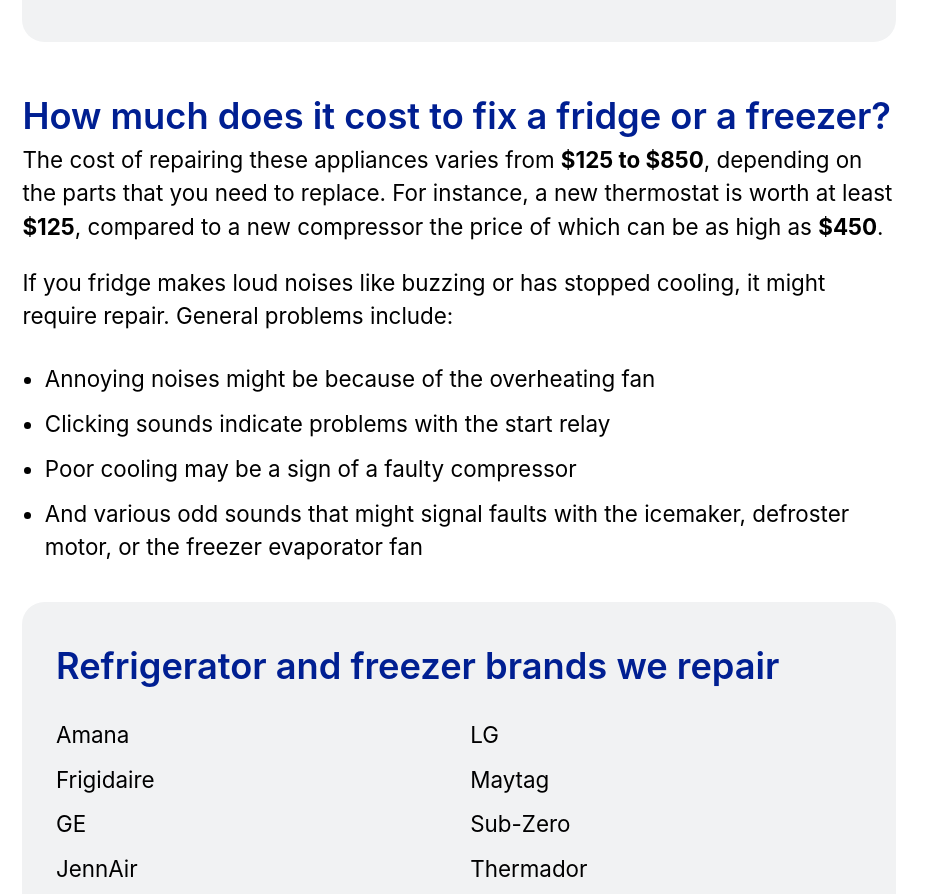
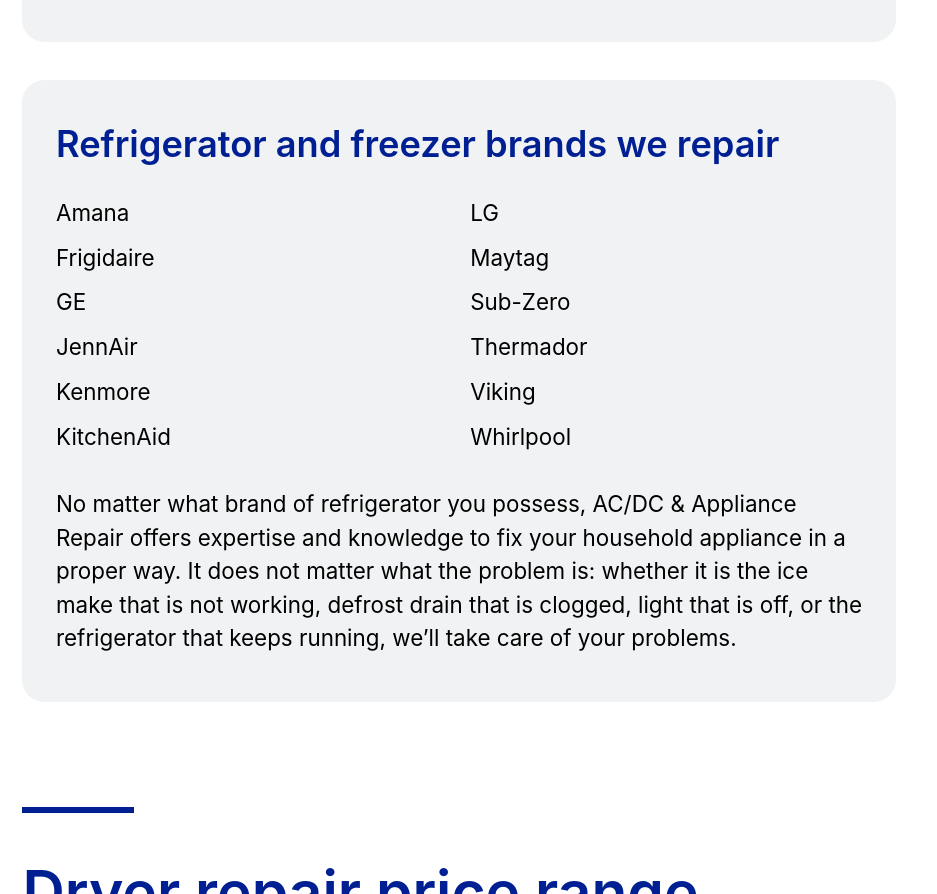
Before and after one commit to rusak83/jennair.acdchomeservices.com, a plain HTML site: page appliance-repair.html in a window 1280 px wide. Shown: the part 8639-9533 px from the top of the page, without its empty margins (0-937 px from the left). Drawn offline with Linux system fonts and the light colour scheme.

Commit message:
Удален раздел с ценами на ремонт холодильников и морозильников
- Удален раздел 'How much does it cost to fix a fridge or a freezer?'
- Убрана информация о стоимости ремонта ($125-$850)
- Удалены детали проблем с холодильниками и морозильниками
- Обновлены страницы: index.html, appliance-repair.html, refrigerator-repair.html, freezer-repair.html

```diff
--- a/appliance-repair.html
+++ b/appliance-repair.html
@@ -372,20 +372,6 @@
                 </ul>
             </div>
 
-            <h3 class="section-subheadline">How much does it cost to fix a fridge or a freezer?</h3>
-            <p class="big">
-                The cost of repairing these appliances varies from <strong>$125 to $850</strong>, depending on the parts that you need to replace. For instance, a new thermostat is worth at least <strong>$125</strong>, compared to a new compressor the price of which can be as high as <strong>$450</strong>.
-            </p>
-            <p class="big">
-                If you fridge makes loud noises like buzzing or has stopped cooling, it might require repair. General problems include:
-            </p>
-            <ul>
-                <li>Annoying noises might be because of the overheating fan</li>
-                <li>Clicking sounds indicate problems with the start relay</li>
-                <li>Poor cooling may be a sign of a faulty compressor</li>
-                <li>And various odd sounds that might signal faults with the icemaker, defroster motor, or the freezer evaporator fan</li>
-            </ul>
-
             <div class="card">
                 <h3 class="section-subheadline">Refrigerator and freezer brands we repair</h3>
                 <ul class="two-column">
```
Also changed, not shown: freezer-repair.html (+0 -14 lines), index.html (+0 -14 lines), refrigerator-repair.html (+0 -14 lines).
